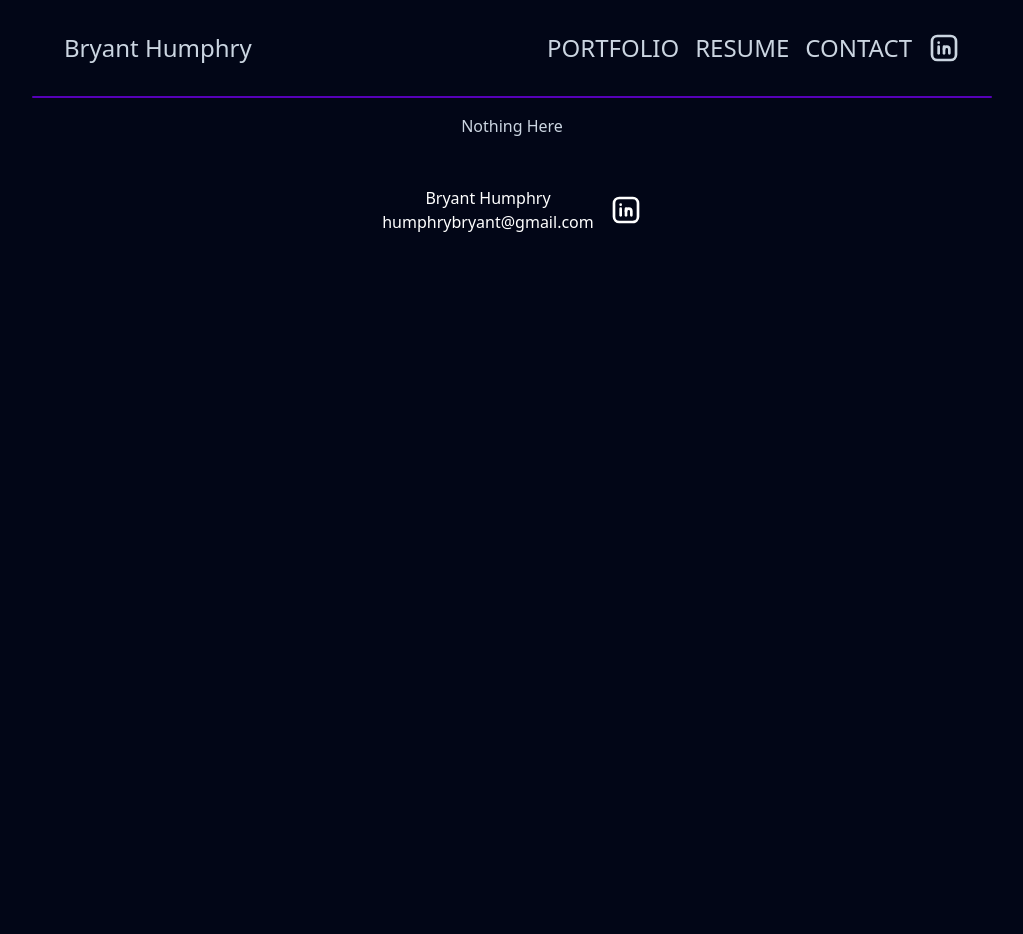
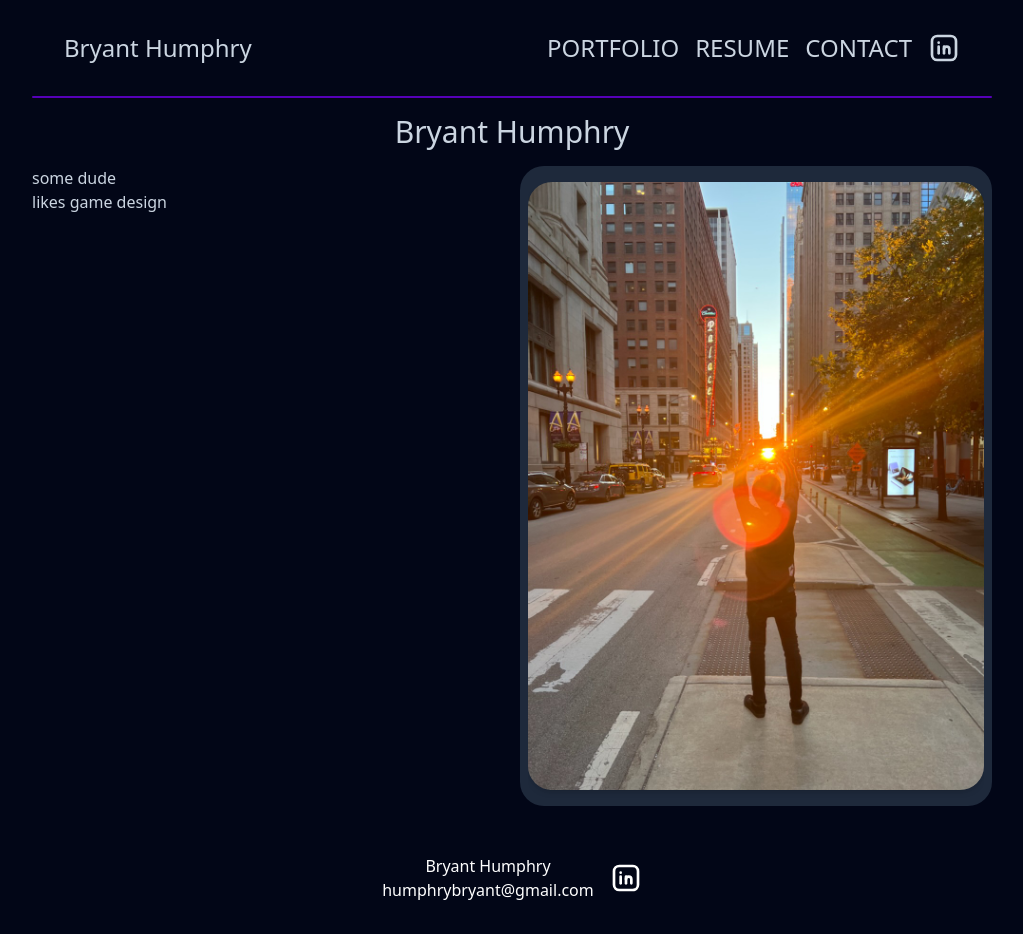
Before and after one commit to briziant/Portfolio, a SvelteKit app: page /about in a window 1280 px wide. Before the commit this address had no page. Shown: the whole page, without its empty margins (128-1151 px from the left). Before the commit the page ends 800 px from the top, so only its background shows below. Built offline with nearby package versions, Linux system fonts and the light colour scheme.

Commit message:
about page

```diff
--- a/src/routes/+layout.svelte
+++ b/src/routes/+layout.svelte
@@ -31,7 +31,11 @@
 	class="w-full overflow-hidden flex flex-col justify-start items-center relative h-auto overflow-y-auto align-middle bg-slate-950 text-slate-300">
 	<div
 		class="w-3/4 p-8 flex flex-row justify-between items-center align-middle text-2xl">
-		<div>Bryant Humphry</div>
+		<a
+			href="{base}/about"
+			class="transition ease-in-out duration-150 hover:text-pallet-accent">
+			Bryant Humphry
+		</a>
 		<div class="flex flex-row gap-4 align-middle items-center">
 			{#each menu as m}
 				<a
--- /dev/null
+++ b/src/routes/about/+page.svelte
@@ -0,0 +1,21 @@
+<script>
+	import { base } from '$app/paths';
+	import Header from '$lib/Header.svelte';
+</script>
+
+<div class="text-3xl">Bryant Humphry</div>
+<div class="w-full grid grid-cols-2 gap-4">
+	<div class="flex flex-col">
+		<span>some dude</span>
+		<span>likes game design</span>
+	</div>
+	<div class="p-2 h-[40rem] bg-slate-800 rounded-3xl">
+		<div
+			class="overflow-hidden w-full h-full flex items-center align-middle rounded-2xl">
+			<img
+				class="w-full rounded-3xl shadow-md object-cover"
+				src="{base}/bryant.jpg"
+				alt="Bryant Humphry" />
+		</div>
+	</div>
+</div>
```
Also changed, not shown: static/bryant.jpg (added).
